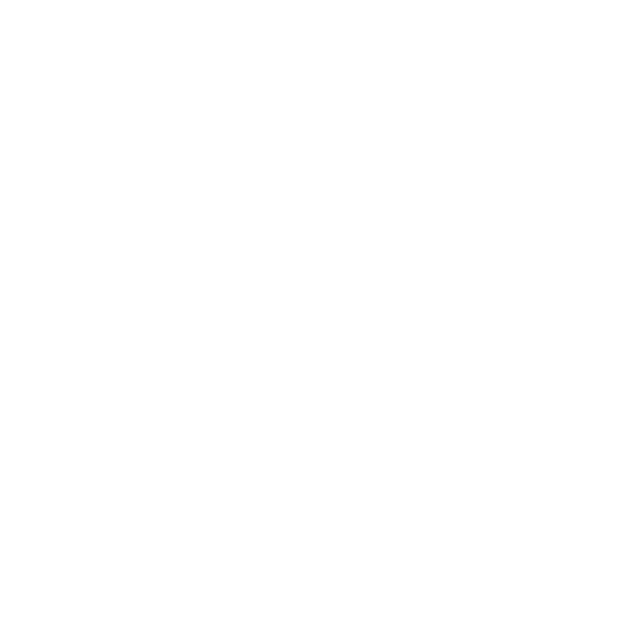
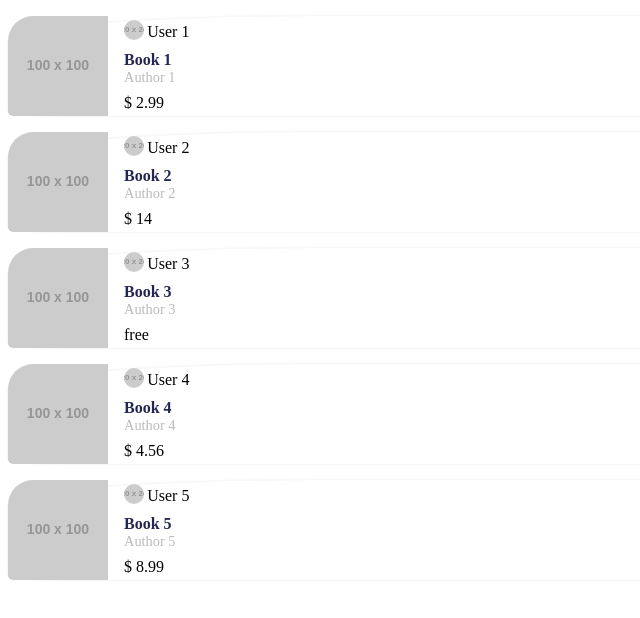
Before and after one commit to artem-pas/match-book, an Angular app: page /feed in a window 1280 px wide. Before the commit this address led to /. Shown: the top 618 px of the page, without its empty margins (0-640 px from the left). Built offline with nearby package versions, Linux system fonts and the light colour scheme.

Commit message:
feat: add feed page and book-card component

```diff
--- a/src/app/app-routing.module.ts
+++ b/src/app/app-routing.module.ts
@@ -1,8 +1,14 @@
 import { NgModule } from '@angular/core';
 import { Routes, RouterModule } from '@angular/router';
 
+/* Pages */
+import { FeedPage } from './pages/feed/feed.page';
 
-const routes: Routes = [];
+
+const routes: Routes = [
+  { path: '', redirectTo: '/feed', pathMatch: 'full' },
+  { path: 'feed', component: FeedPage },
+];
 
 @NgModule({
   imports: [RouterModule.forRoot(routes)],
--- a/src/app/app.module.ts
+++ b/src/app/app.module.ts
@@ -3,10 +3,22 @@
 
 import { AppRoutingModule } from './app-routing.module';
 import { AppComponent } from './app.component';
+import { FeedPage } from './pages/feed/feed.page';
+import { BookCardComponent } from './components/book-card/book-card.component';
+
+const components = [
+  BookCardComponent
+];
+
+const pages = [
+  FeedPage
+];
 
 @NgModule({
   declarations: [
-    AppComponent
+    AppComponent,
+    ...components,
+    ...pages,
   ],
   imports: [
     BrowserModule,
--- /dev/null
+++ b/src/app/components/book-card/book-card.component.html
@@ -0,0 +1,35 @@
+<div class="book-card-wrapper">
+    <div class="book-card-image">
+        <img
+            [src]="imageSrc"
+            alt="book-image"
+        />
+    </div>
+    <div class="book-card-info">
+        <div class="book-card-user">
+            <div class="book-card-user-image">
+                <img
+                    [src]="userAvatarSrc"
+                    alt="user-avatar"
+                >
+            </div>
+            <div class="book-card-username">
+                {{ username }}
+            </div>
+        </div>
+        <div>
+            <div class="book-card-name">
+                {{ name }}
+            </div>
+            <div class="book-card-author">
+                {{ author }}
+            </div>
+        </div>
+        <div class="book-card-price">
+            {{ price ? '$' : '' }}
+            {{ price ? price : 'free' }}
+        </div>
+    </div>
+    <div class="book-card-extra">
+    </div>
+</div>
--- /dev/null
+++ b/src/app/components/book-card/book-card.component.scss
@@ -0,0 +1,43 @@
+.book-card-wrapper {
+    display: flex;
+    box-shadow: 0 0 3px rgba(0, 0, 0, 0.1);
+    max-height: 100px;
+    margin: 1em 0;
+    border-radius: 25% 0 0 5%;
+
+    .book-card-info {
+        display: flex;
+        flex-direction: column;
+        justify-content: space-around;
+        margin-left: 1em;
+    }
+
+    .book-card-image {
+        img {
+            border-radius: 25% 0 0 5%;
+        }
+    }
+
+    .book-card-user {
+        display: flex;
+        align-items: center;
+
+        .book-card-user-image {
+            margin-right: 0.2em;
+
+            img {
+                border-radius: 50%;
+            }
+        }
+    }
+
+    .book-card-name {
+        font-weight: bold;
+        color: #242752;
+    }
+
+    .book-card-author {
+        font-size: 0.9em;
+        color: #bbbbbb;
+    }
+}
--- /dev/null
+++ b/src/app/components/book-card/book-card.component.ts
@@ -0,0 +1,76 @@
+import { Component, OnInit, Input } from '@angular/core';
+import * as _ from 'lodash';
+
+@Component({
+  selector: 'app-book-card',
+  templateUrl: './book-card.component.html',
+  styleUrls: ['./book-card.component.scss']
+})
+export class BookCardComponent implements OnInit {
+  public imageSrc: string;
+  public username: string;
+  public userAvatarSrc: string;
+  public name: string;
+  public author: string;
+  public price: number;
+
+  @Input('imageSrc')
+  set ImageSrc (value: string) {
+    if (!_.isString(value)) {
+      return;
+    }
+
+    this.imageSrc = value;
+  }
+
+  @Input('username')
+  set Username (value: string) {
+    if (!_.isString(value)) {
+      return;
+    }
+
+    this.username = value;
+  }
+
+  @Input('userAvatarSrc')
+  set UserAvatarSrc (value: string) {
+    if (!_.isString(value)) {
+      return;
+    }
+
+    this.userAvatarSrc = value;
+  }
+
+  @Input('name')
+  set Name (value: string) {
+    if (!_.isString(value)) {
+      return;
+    }
+
+    this.name = value;
+  }
+
+  @Input('author')
+  set Author (value: string) {
+    if (!_.isString(value)) {
+      return;
+    }
+
+    this.author = value;
+  }
+
+  @Input('price')
+  set Price (value: number) {
+    if (!_.isNumber(value)) {
+      return;
+    }
+
+    this.price = value;
+  }
+
+  constructor() { }
+
+  ngOnInit(): void {
+  }
+
+}
--- /dev/null
+++ b/src/app/pages/feed/feed.page.html
@@ -0,0 +1,13 @@
+<div class="feed-page-wrapper">
+    <div class="feed-page-books">
+        <app-book-card
+            *ngFor="let book of books"
+            [imageSrc]="book.imageSrc"
+            [username]="book.username"
+            [userAvatarSrc]="book.userAvatarSrc"
+            [name]="book.name"
+            [author]="book.author"
+            [price]="book.price"
+        ></app-book-card>
+    </div>
+</div>
--- /dev/null
+++ b/src/app/pages/feed/feed.page.ts
@@ -0,0 +1,19 @@
+import { Component, OnInit } from '@angular/core';
+
+import { Book } from 'src/app/shared/interfaces';
+import { books } from 'src/app/shared/mock-data';
+
+@Component({
+  selector: 'app-feed',
+  templateUrl: './feed.page.html',
+  styleUrls: ['./feed.page.scss']
+})
+export class FeedPage implements OnInit {
+  public books: Book[] = books;
+
+  constructor() { }
+
+  ngOnInit(): void {
+  }
+
+}
--- /dev/null
+++ b/src/app/shared/interfaces/index.ts
@@ -0,0 +1 @@
+export * from './book.interface';
--- /dev/null
+++ b/src/app/shared/mock-data.ts
@@ -0,0 +1,41 @@
+export const books = [
+    {
+        imageSrc: 'https://via.placeholder.com/100',
+        username: 'User 1',
+        userAvatarSrc: 'https://via.placeholder.com/20',
+        name: 'Book 1',
+        author: 'Author 1',
+        price: 2.99,
+    },
+    {
+        imageSrc: 'https://via.placeholder.com/100',
+        username: 'User 2',
+        userAvatarSrc: 'https://via.placeholder.com/20',
+        name: 'Book 2',
+        author: 'Author 2',
+        price: 14,
+    },
+    {
+        imageSrc: 'https://via.placeholder.com/100',
+        username: 'User 3',
+        userAvatarSrc: 'https://via.placeholder.com/20',
+        name: 'Book 3',
+        author: 'Author 3',
+    },
+    {
+        imageSrc: 'https://via.placeholder.com/100',
+        username: 'User 4',
+        userAvatarSrc: 'https://via.placeholder.com/20',
+        name: 'Book 4',
+        author: 'Author 4',
+        price: 4.56,
+    },
+    {
+        imageSrc: 'https://via.placeholder.com/100',
+        username: 'User 5',
+        userAvatarSrc: 'https://via.placeholder.com/20',
+        name: 'Book 5',
+        author: 'Author 5',
+        price: 8.99,
+    },
+]
```
Also changed, not shown: src/app/shared/interfaces/book.interface.ts (added, +8 -0 lines), src/app/app.component.html (line endings or trailing spaces), src/app/pages/feed/feed.page.scss (added).
